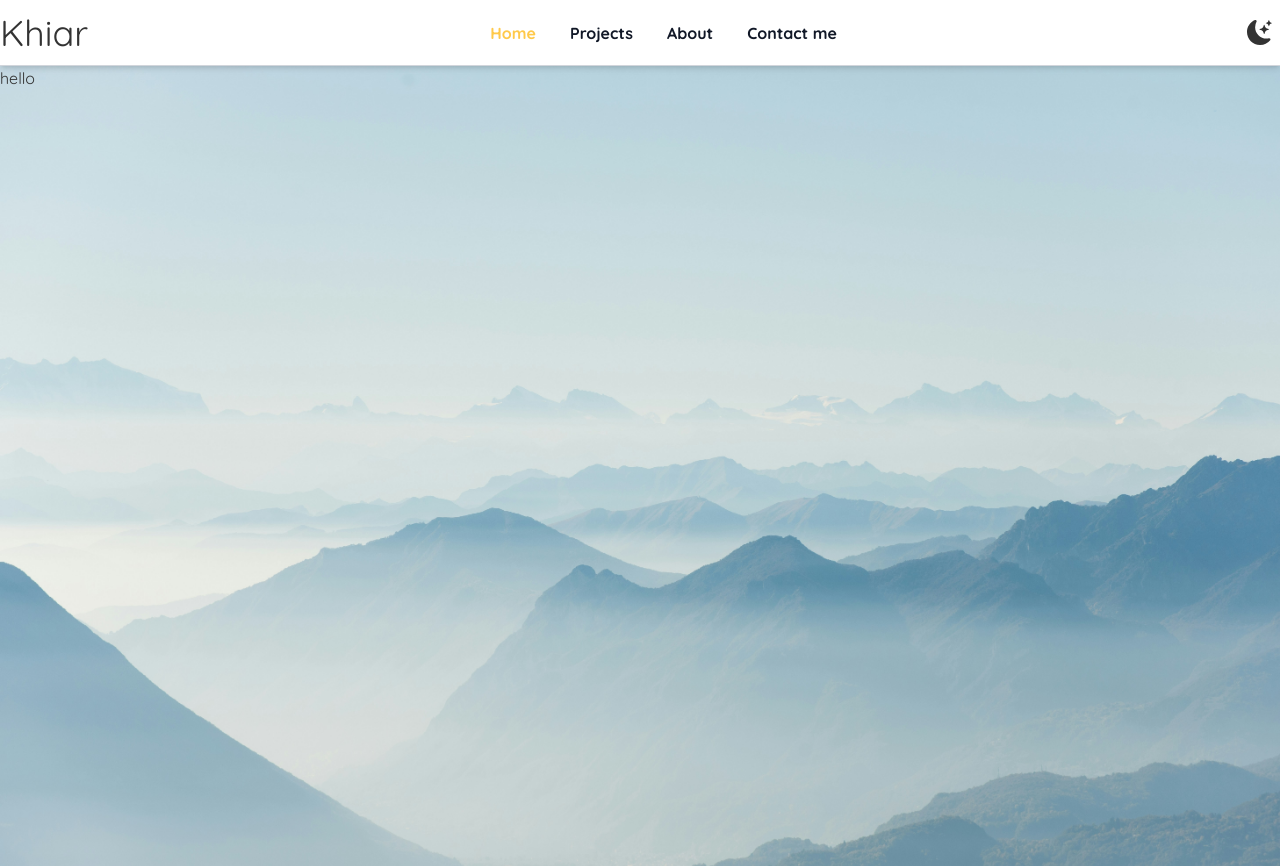
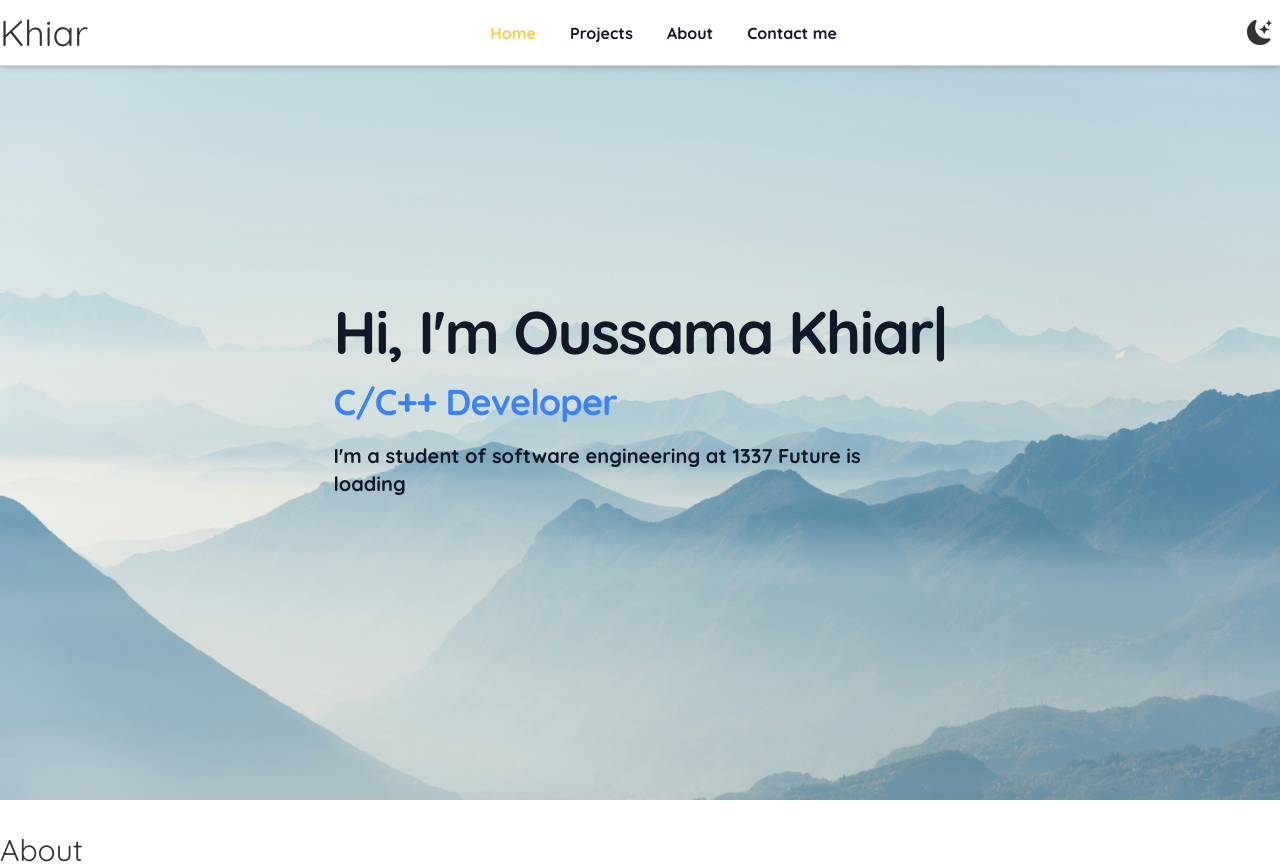
Before and after one commit to ossamakhiar/portfolio, a React (Vite) app: page / in a window 1280 px wide. Shown: the top 866 px of the page. Built offline with nearby package versions, Linux system fonts and the light colour scheme.

Commit message:
Dark Background

```diff
--- a/package.json
+++ b/package.json
@@ -12,7 +12,8 @@
   "dependencies": {
     "react": "^18.2.0",
     "react-dom": "^18.2.0",
-    "react-icons": "^5.0.1"
+    "react-icons": "^5.0.1",
+    "typewriter-effect": "^2.21.0"
   },
   "devDependencies": {
     "@types/react": "^18.2.66",
--- a/src/Components/App.tsx
+++ b/src/Components/App.tsx
@@ -1,19 +1,16 @@
-import dark_bg from "../assets/dark_bg.jpg"
-import light_bg from "../assets/light_bg.jpg"
 import Navbar from './Template/Navbar';
 import Footer from './Template/Footer';
+import Home from './Home';
+
 import "../style/index.css"
 
 function App() {
 	return (
-		<div className="App w-screen h-screen"  style={{backgroundImage: `url(${localStorage.theme === 'dark' ? dark_bg : light_bg})`, backgroundSize: "cover"}}>
+		<div className="App w-screen h-screen" >
 			<Navbar />
 
-			<div className='h-full' style={{backgroundImage: `url(${localStorage.theme === 'dark' ? dark_bg : light_bg})`, backgroundSize: "cover"}}>
-				<main>
-					hello
-				</main>
-			</div>
+			<Home />
+
 
 			<div className="about my-8">
 				<h1 className=' text-3xl'>About</h1>
--- /dev/null
+++ b/src/Components/Home.tsx
@@ -0,0 +1,53 @@
+import { useEffect, useState } from "react";
+import dark_bg from "../assets/dark_bg.jpg"
+import light_bg from "../assets/light_bg.jpg"
+import { DisplayMode } from '../types/DisplayModes';
+import modeSubject from "./ModeSubject";
+import { ObserverCallback } from '../types/ObserverCallback';
+import Typewriter from 'typewriter-effect';
+
+
+const Home = () => {
+    const defaultTheme : DisplayMode = localStorage.theme ? localStorage.theme : DisplayMode.LIGHT;
+    const [theme, setTheme] = useState(defaultTheme);
+
+    const observerCallback: ObserverCallback = (state) => {
+        setTheme(state);
+    }
+
+    useEffect( () => {
+        modeSubject.subscribe(observerCallback);
+        () => modeSubject.unsubscribe(observerCallback);
+    }, []);
+
+    return (
+        // bg-[url("../assets/light_bg.jpg")] bg-cover dark:bg-[url("../assets/dark_bg.jpg")]
+        <div className='h-full items-center flex justify-center' style={{backgroundImage: `url(${theme === DisplayMode.DARK ? dark_bg : light_bg})`, backgroundSize: "cover"}}>
+            <main className="">
+                <div className=" py-3 px-10">
+                    <div className="text-4xl tracking-tight font-extrabold text-gray-900 dark:text-white sm:text-5xl md:text-6xl" style={{color: "white"}}>
+                        <Typewriter
+                            onInit={(typewriter) => {
+                                typewriter.typeString('Hi, I\'m Oussama Khiar')
+                                .start();
+                            }}
+                            options={{
+                                skipAddStyles: false,
+                                wrapperClassName: "text-gray-900 dark:text-white", // WTFFFF
+                                cursorClassName: "text-gray-900 dark:text-white"
+                              }}
+                            />
+                    </div>
+                    <h2 className="tracking-tight font-extrabold text-blue-500 text-4xl my-5">
+                        C/C++ Developer
+                    </h2>
+                    <p className="font-extrabold text-base text-gray-900 dark:text-white sm:mt-5 sm:text-lg sm:max-w-xl sm:mx-auto md:mt-5 md:text-xl lg:mx-0">
+                        I'm a student of software engineering at 1337 Future is loading
+                    </p>
+                </div>
+            </main>
+        </div>
+    );
+}
+
+export default Home;
--- /dev/null
+++ b/src/Components/ModeSubject.tsx
@@ -0,0 +1,29 @@
+import { DisplayMode } from '../types/DisplayModes';
+import { ObserverCallback } from '../types/ObserverCallback';
+
+class ModeSubject {
+    private observers : ObserverCallback [] = [];
+
+    constructor() {
+        console.log("observer");
+    }
+
+    subscribe(observer: ObserverCallback) {
+        this.observers.push(observer);
+    }
+
+    unsubscribe(observer: ObserverCallback) {
+        this.observers.filter((f) => f !== observer);
+    }
+
+    notify(state: DisplayMode) {
+        console.log(this.observers);
+        this.observers.forEach((observer) => {
+            observer(state);
+        });
+    }
+}
+
+const modeSubject = new ModeSubject();
+
+export default modeSubject;
--- a/src/Components/Template/Footer.tsx
+++ b/src/Components/Template/Footer.tsx
@@ -1,3 +1,5 @@
+// import { useEffect, useState } from 'react';
+
 const Footer = () => {
     return (
         <footer className=" py-2 text-center bg-red-400">
--- a/src/Components/Template/Navbar.tsx
+++ b/src/Components/Template/Navbar.tsx
@@ -1,15 +1,21 @@
 import { useState } from "react";
 import { BsFillBrightnessHighFill, BsFillMoonStarsFill } from "react-icons/bs";
+import modeSubject from "../ModeSubject";
+import { DisplayMode } from "../../types/DisplayModes";
 
 
 const handleThemeSwitch = (theme: string, setTheme: React.Dispatch<React.SetStateAction<string>>) => {
+	const oppositeTheme = (theme == DisplayMode.LIGHT) ? DisplayMode.DARK : DisplayMode.LIGHT;
+
 	if (theme == 'light') {
-		localStorage.theme = 'dark';
-		setTheme('dark');
-		return ;
+		localStorage.theme = oppositeTheme;
+		setTheme(oppositeTheme);
+	} else {
+		localStorage.theme = oppositeTheme;
+		setTheme(oppositeTheme);
 	}
-	localStorage.theme = 'light';
-	setTheme('light');
+	modeSubject.notify(localStorage.theme);
+	console.log("notified");
 };
 
 function switchPageTheme() : void {
@@ -36,7 +42,7 @@ const Navbar = () : JSX.Element => {
 
 	return (
 		<>
-		<nav className="py-3 sticky top-0 shadow-md bg-white border-b border-gray-300 dark:bg-gray-900"> {/* Add different shadow color in dark mode*/}
+		<nav className="py-3 flex-no-wrap fixed top-0 w-full shadow-md bg-white border-b border-gray-300 dark:bg-gray-900"> {/* Add different shadow color in dark mode*/}
 			<div className="max-w-screen-xl container mx-auto flex justify-between items-center ">
 				<a className="hover:rotate-6 transition-transform" href="#"><h3 className="text-4xl dark:text-white">Khiar</h3></a>
 				{/* <div className="flex"> */}
--- a/src/main.tsx
+++ b/src/main.tsx
@@ -3,7 +3,7 @@ import ReactDOM from 'react-dom/client'
 import App from './Components/App'
 
 ReactDOM.createRoot(document.getElementById('root')!).render(
-  <React.StrictMode>
+  // <React.StrictMode>
     <App />
-  </React.StrictMode>,
+  // </React.StrictMode>,
 );
--- /dev/null
+++ b/src/types/DisplayModes.ts
@@ -0,0 +1,4 @@
+export enum DisplayMode {
+    LIGHT = 'light',
+    DARK = 'dark',
+}
--- /dev/null
+++ b/src/types/ObserverCallback.ts
@@ -0,0 +1,3 @@
+import { DisplayMode } from "./DisplayModes";
+
+export type ObserverCallback = (state: DisplayMode) => void;
```
Also changed, not shown: 1 other file (tests, documents, lock files or other folders).
